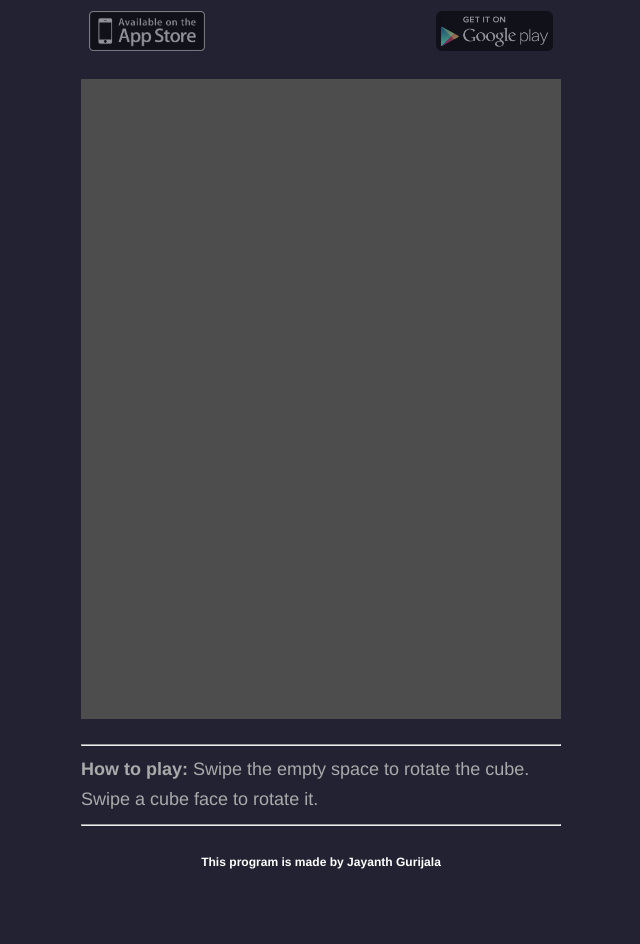
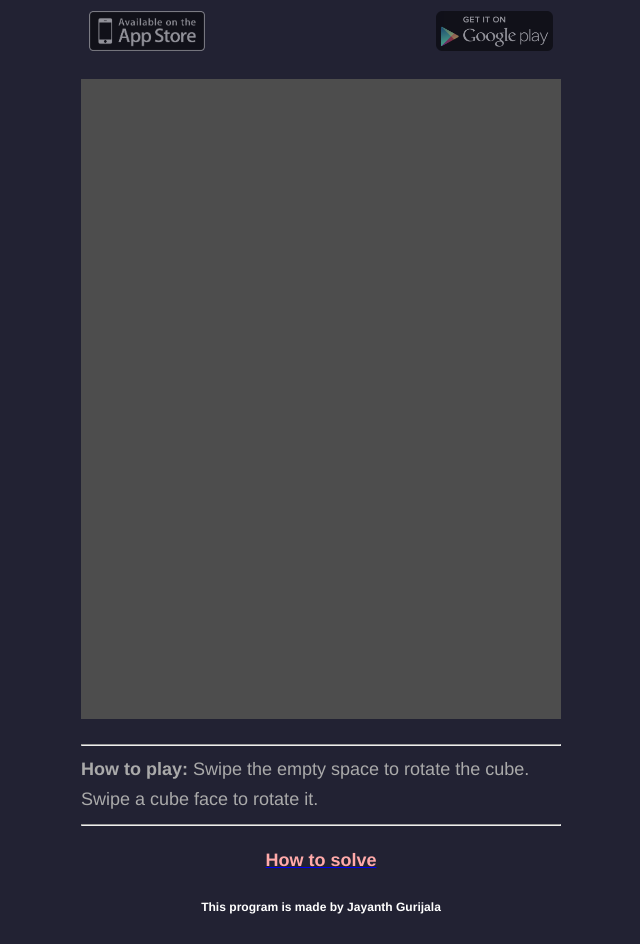
Before and after one commit to rubikcubebyjayanth/rubikcubebyjayanth.github.io, a plain HTML site: page RubikCube/index.html in a window 1280 px wide. Shown: the part 93-1037 px from the top of the page, without its empty margins (319-959 px from the left). Before the commit the page ends 992 px from the top, so only its background shows below. Drawn offline with Linux system fonts and the light colour scheme; no server answers; a web font is replaced by a local one.

Commit message:
added link to video tutorial

```diff
--- a/RubikCube/index.html
+++ b/RubikCube/index.html
@@ -38,6 +38,10 @@
             <hr />
         </div>
 
+        <div>
+            <a href="https://goo.gl/36mRxW"><h4 align="center" style = "color: #ffaaaa">How to solve</h4></a>
+        <div>
+
 
 
 
```
Also changed, not shown: 1 other file.
